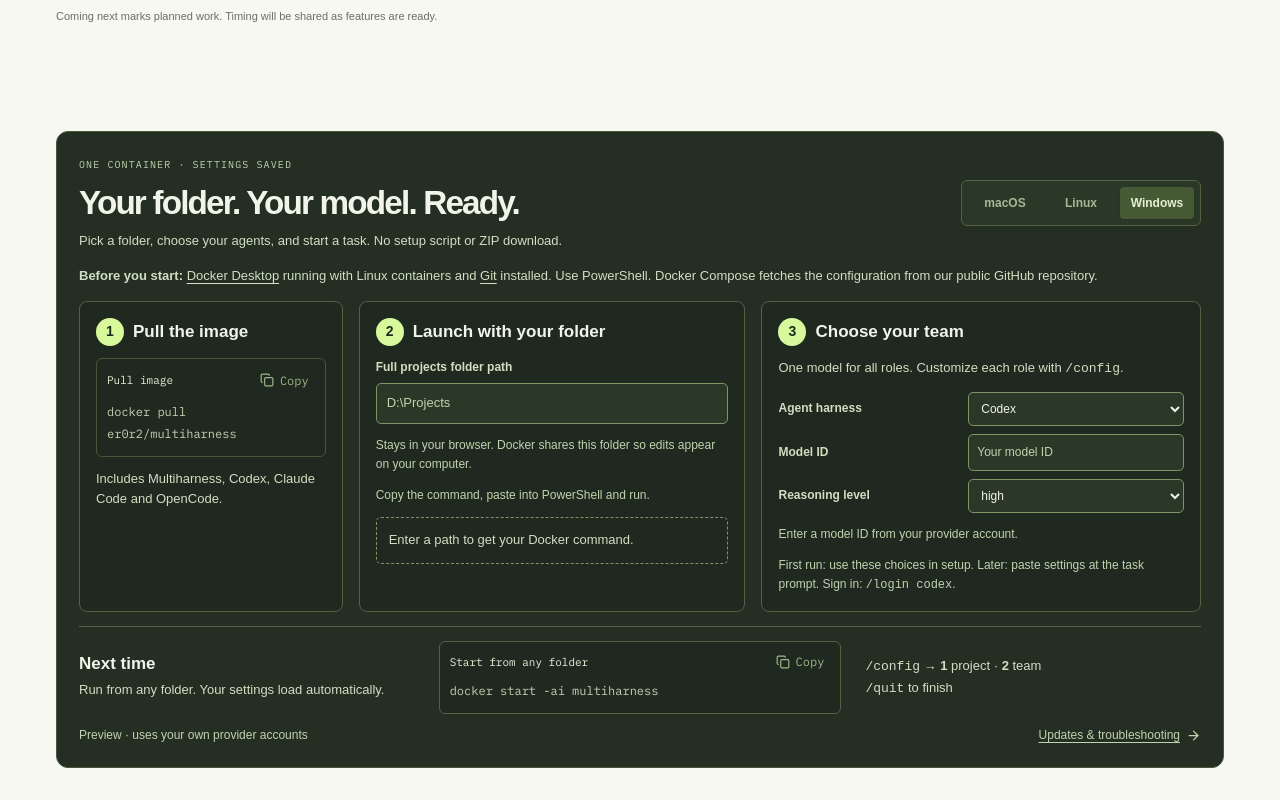
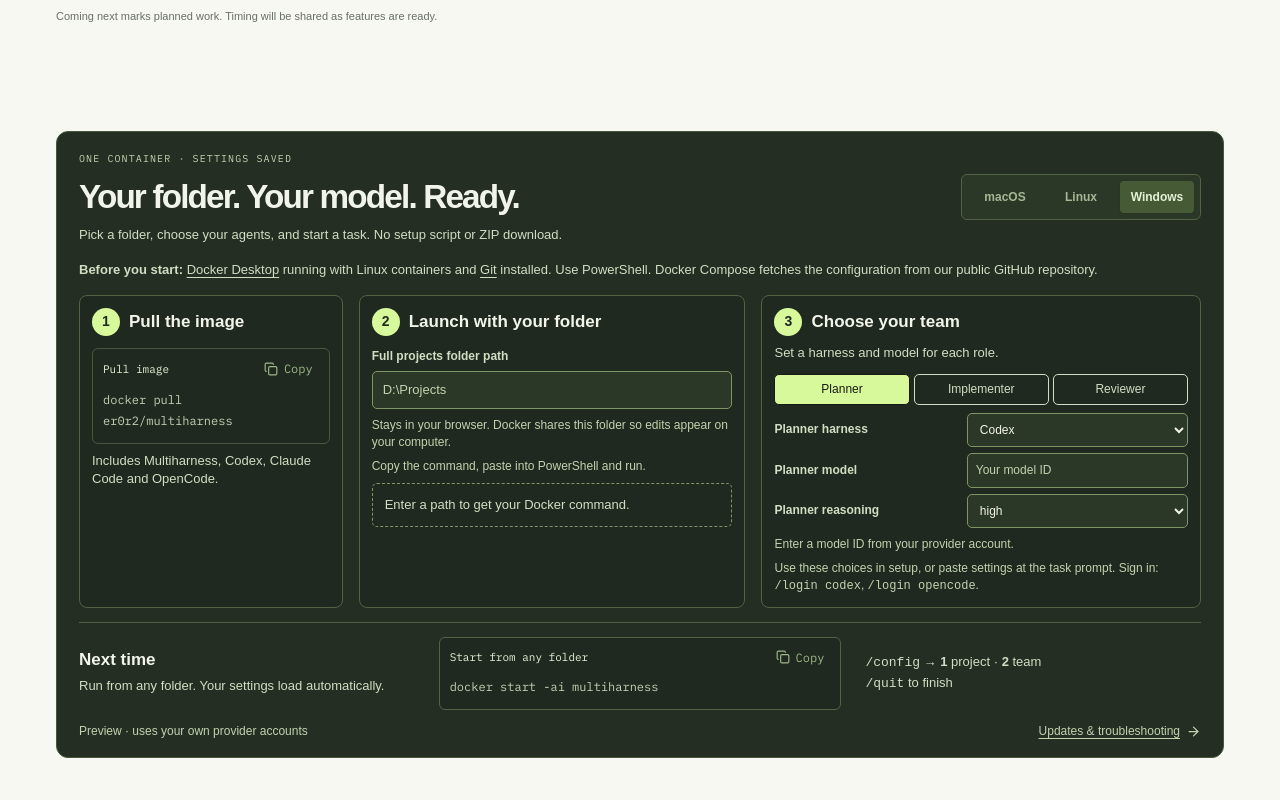
Before and after one commit to ErOr-0/Multiharness-Core, a React (Vite) app in the folder web/: page / in a window 1280 px wide. Shown: the part 4020-4820 px from the top of the page. Built offline with nearby package versions, Linux system fonts and the light colour scheme.

Commit message:
Support independent team role settings in website setup

```diff
--- a/web/src/components/GettingStarted.jsx
+++ b/web/src/components/GettingStarted.jsx
@@ -1,7 +1,14 @@
 import { useState } from "react";
 import { ArrowRight, Copy } from "lucide-react";
 import { DOCS, dockerCommands } from "../content.js";
-import { harnesses, teamError, teamSettingsCommand } from "../team-settings.js";
+import {
+  harnesses,
+  reasoningOptions,
+  roles,
+  teamLogins,
+  teamRolesCommand,
+  teamRolesErrors,
+} from "../team-settings.js";
 import {
   folderError,
   launchCommand,
@@ -16,11 +23,34 @@
   const [folder, setFolder] = useState("");
   const [appArmor, setAppArmor] = useState(true);
   const [showError, setShowError] = useState(false);
-  const [harness, setHarness] = useState("codex");
-  const [model, setModel] = useState("");
-  const [effort, setEffort] = useState("high");
-  const settings = teamSettingsCommand(harness, model, effort);
-  const settingsError = teamError(harness, model, effort);
+  const [activeRole, setActiveRole] = useState("planner");
+  const [team, setTeam] = useState({
+    planner: { harness: "codex", model: "", effort: "high" },
+    implementer: { harness: "opencode", model: "", effort: "" },
+    reviewer: { harness: "codex", model: "", effort: "high" },
+  });
+  const roleErrors = teamRolesErrors(team);
+  const settings = teamRolesCommand(team);
+  const settingsError =
+    roles.map((role) => roleErrors[role]).find(Boolean) || "";
+  const logins = teamLogins(team);
+  function updateRole(role, field, value) {
+    setTeam((previous) => {
+      const current = previous[role];
+      if (field === "harness" && value !== current.harness) {
+        return {
+          ...previous,
+          [role]: {
+            harness: value,
+            model: "",
+            effort: value === "opencode" ? "" : "high",
+          },
+        };
+      }
+      return { ...previous, [role]: { ...current, [field]: value } };
+    });
+    setFeedback("");
+  }
   const error = folderError(folder, platform);
   const launch = launchCommand(folder, platform, appArmor);
   async function copy(value, title) {
@@ -196,22 +226,35 @@
             <h3>
               <span>3</span> Choose your team
             </h3>
-            <p>
-              One model for all roles. Customize each role with{" "}
-              <code>/config</code>.
-            </p>
-            <div className="team-setup-fields">
-              <label htmlFor="setup-harness">Agent harness</label>
+            <p>Set a harness and model for each role.</p>
+            <div className="team-role-tabs" role="group" aria-label="Team role">
+              {roles.map((role) => (
+                <button
+                  key={role}
+                  aria-pressed={activeRole === role}
+                  onClick={() => setActiveRole(role)}
+                >
+                  {role[0].toUpperCase() + role.slice(1)}
+                </button>
+              ))}
+            </div>
+            {roles
+              .filter((role) => role === activeRole)
+              .map((role) => {
+                const selection = team[role];
+                const title = role[0].toUpperCase() + role.slice(1);
+                const roleError = roleErrors[role];
+                return (
+                  <div className="team-setup-fields" key={role}>
+                    <label htmlFor={`setup-${role}-harness`}>
+                      {title} harness
+                    </label>
                     <select
-                id="setup-harness"
-                value={harness}
-                onChange={(event) => {
-                  const next = event.target.value;
-                  setHarness(next);
-                  setModel("");
-                  setEffort(next === "opencode" ? "" : "high");
-                  setFeedback("");
-                }}
+                      id={`setup-${role}-harness`}
+                      value={selection.harness}
+                      onChange={(event) =>
+                        updateRole(role, "harness", event.target.value)
+                      }
                     >
                       {Object.entries(harnesses).map(([value, label]) => (
                         <option key={value} value={value}>
@@ -219,46 +262,47 @@
                         </option>
                       ))}
                     </select>
-              <label htmlFor="setup-model">Model ID</label>
+                    <label htmlFor={`setup-${role}-model`}>{title} model</label>
                     <input
-                id="setup-model"
-                value={model}
-                onChange={(event) => setModel(event.target.value)}
+                      id={`setup-${role}-model`}
+                      value={selection.model}
+                      onChange={(event) =>
+                        updateRole(role, "model", event.target.value)
+                      }
                       placeholder={
-                  harness === "opencode" ? "provider/model" : "Your model ID"
+                        selection.harness === "opencode"
+                          ? "provider/model"
+                          : "Your model ID"
                       }
                       autoComplete="off"
                       spellCheck={false}
                       aria-describedby="team-setup-help"
-                aria-invalid={!!model && !!settingsError}
+                      aria-invalid={!!selection.model && !!roleError}
                     />
-              <label htmlFor="setup-effort">
-                {harness === "opencode"
-                  ? "Reasoning / variant (optional)"
-                  : "Reasoning level"}
+                    <label htmlFor={`setup-${role}-effort`}>
+                      {selection.harness === "opencode"
+                        ? `${title} variant (optional)`
+                        : `${title} reasoning`}
                     </label>
-              {harness === "opencode" ? (
+                    {selection.harness === "opencode" ? (
                       <input
-                  id="setup-effort"
-                  value={effort}
-                  onChange={(event) => setEffort(event.target.value)}
+                        id={`setup-${role}-effort`}
+                        value={selection.effort}
+                        onChange={(event) =>
+                          updateRole(role, "effort", event.target.value)
+                        }
                         placeholder="Model default"
                         aria-describedby="team-setup-help"
                       />
                     ) : (
                       <select
-                  id="setup-effort"
-                  value={effort}
-                  onChange={(event) => setEffort(event.target.value)}
+                        id={`setup-${role}-effort`}
+                        value={selection.effort}
+                        onChange={(event) =>
+                          updateRole(role, "effort", event.target.value)
+                        }
                       >
-                  {[
-                    "low",
-                    "medium",
-                    "high",
-                    "xhigh",
-                    "max",
-                    ...(harness === "codex" ? ["none"] : []),
-                  ].map((value) => (
+                        {reasoningOptions(selection.harness).map((value) => (
                           <option key={value} value={value}>
                             {value}
                           </option>
@@ -266,14 +310,27 @@
                       </select>
                     )}
                   </div>
+                );
+              })}
             <p id="team-setup-help" className="install-hint">
               {settingsError ||
                 "Use a model and reasoning level available in your account."}
             </p>
             {settings && command("Team settings", settings, true)}
             <p className="install-hint">
-              First run: use these choices in setup. Later: paste settings at
-              the task prompt. Sign in: <code>/login {harness}</code>.
+              Use these choices in setup, or paste settings at the task prompt.
+              Sign in:{" "}
+              {logins.length > 0 ? (
+                logins.map((name, index) => (
+                  <span key={name}>
+                    {index > 0 && ", "}
+                    <code>/login {name}</code>
+                  </span>
+                ))
+              ) : (
+                <code>/login codex</code>
+              )}
+              .
             </p>
           </li>
         </ol>
--- a/web/src/styles.css
+++ b/web/src/styles.css
@@ -2785,6 +2785,44 @@
   align-items: center;
   margin-top: 12px;
 }
+.team-role-tabs {
+  display: flex;
+  flex-wrap: wrap;
+  gap: 4px;
+  margin-top: 12px;
+}
+.team-role-tabs button {
+  flex: 1;
+  padding: 6px;
+  border: 1px solid currentColor;
+  border-radius: 5px;
+  background: transparent;
+  color: inherit;
+  font: inherit;
+  font-size: 12px;
+  cursor: pointer;
+}
+.team-role-tabs button[aria-pressed="true"] {
+  background: var(--lime);
+  color: #171b14;
+}
+@media (min-width: 701px) {
+  .quick-install {
+    padding-top: 16px;
+    padding-bottom: 16px;
+  }
+  .quick-install .install-steps > li {
+    padding: 12px;
+    line-height: 1.4;
+  }
+  .quick-install .install-steps p {
+    margin-top: 8px;
+  }
+  .team-setup-fields {
+    gap: 6px 8px;
+    margin-top: 8px;
+  }
+}
 .team-setup-fields label {
   font-size: 12px;
   font-weight: 650;
--- a/web/src/team-settings.js
+++ b/web/src/team-settings.js
@@ -3,6 +3,19 @@
   claude: "Claude Code",
   opencode: "OpenCode",
 };
+
+export const roles = ["planner", "implementer", "reviewer"];
+
+export function reasoningOptions(harness) {
+  return [
+    "low",
+    "medium",
+    "high",
+    "xhigh",
+    "max",
+    ...(harness === "codex" ? ["none"] : []),
+  ];
+}
 
 export function teamError(harness, model, effort) {
   if (!Object.hasOwn(harnesses, harness)) return "Choose an agent harness.";
@@ -14,30 +27,68 @@
       return "Use the provider/model format for OpenCode.";
     if (effort && !/^[a-zA-Z0-9][a-zA-Z0-9._-]*$/.test(effort))
       return "Use a variant name without spaces or quotes.";
-  } else if (
-    ![
-      "low",
-      "medium",
-      "high",
-      "xhigh",
-      "max",
-      ...(harness === "codex" ? ["none"] : []),
-    ].includes(effort)
-  ) {
+  } else if (!reasoningOptions(harness).includes(effort)) {
     return "Choose a reasoning level supported by your model.";
   }
   return "";
 }
 
+// One role's three /set lines. Empty when that role is invalid, so a mixed
+// team never copies a partial or injectable command.
+export function roleSettingCommand(role, harness, model, effort) {
+  if (!roles.includes(role) || teamError(harness, model, effort)) return [];
+  return [
+    `/set ${role}-harness ${harness}`,
+    `/set ${role}-model ${model}`,
+    `/set ${role}-${harness === "opencode" ? "variant" : "reasoning"} ${effort || '""'}`,
+  ];
+}
+
+// Per-role validation errors, keyed by role. Empty string means that role is ready.
+export function teamRolesErrors(team) {
+  const errors = {};
+  for (const role of roles) {
+    const selection = team?.[role] ?? {};
+    errors[role] = teamError(
+      selection.harness,
+      selection.model,
+      selection.effort,
+    );
+  }
+  return errors;
+}
+
+// Distinct harness logins needed for the current team, e.g. ["codex", "opencode"].
+export function teamLogins(team) {
+  const logins = [];
+  for (const role of roles) {
+    const harness = team?.[role]?.harness;
+    if (Object.hasOwn(harnesses, harness) && !logins.includes(harness)) {
+      logins.push(harness);
+    }
+  }
+  return logins;
+}
+
 // These are Multiharness prompt commands, never shell commands or model calls.
+export function teamRolesCommand(team) {
+  const lines = roles.flatMap((role) => {
+    const selection = team?.[role] ?? {};
+    return roleSettingCommand(
+      role,
+      selection.harness,
+      selection.model,
+      selection.effort,
+    );
+  });
+  if (lines.length !== roles.length * 3) return "";
+  return [...lines, "/save"].join("\n");
+}
+
+// Single-harness shortcut: same agent, model and effort for every role.
 export function teamSettingsCommand(harness, model, effort) {
   if (teamError(harness, model, effort)) return "";
-  return [
-    ...["planner", "implementer", "reviewer"].flatMap((role) => [
-      `/set ${role}-harness ${harness}`,
-      `/set ${role}-model ${model}`,
-      `/set ${role}-${harness === "opencode" ? "variant" : "reasoning"} ${effort || '""'}`,
-    ]),
-    "/save",
-  ].join("\n");
+  return teamRolesCommand(
+    Object.fromEntries(roles.map((role) => [role, { harness, model, effort }])),
+  );
 }
```
Also changed, not shown: 2 other files (tests, documents, lock files or other folders). Lines whose indentation alone changed are shown as unchanged.
